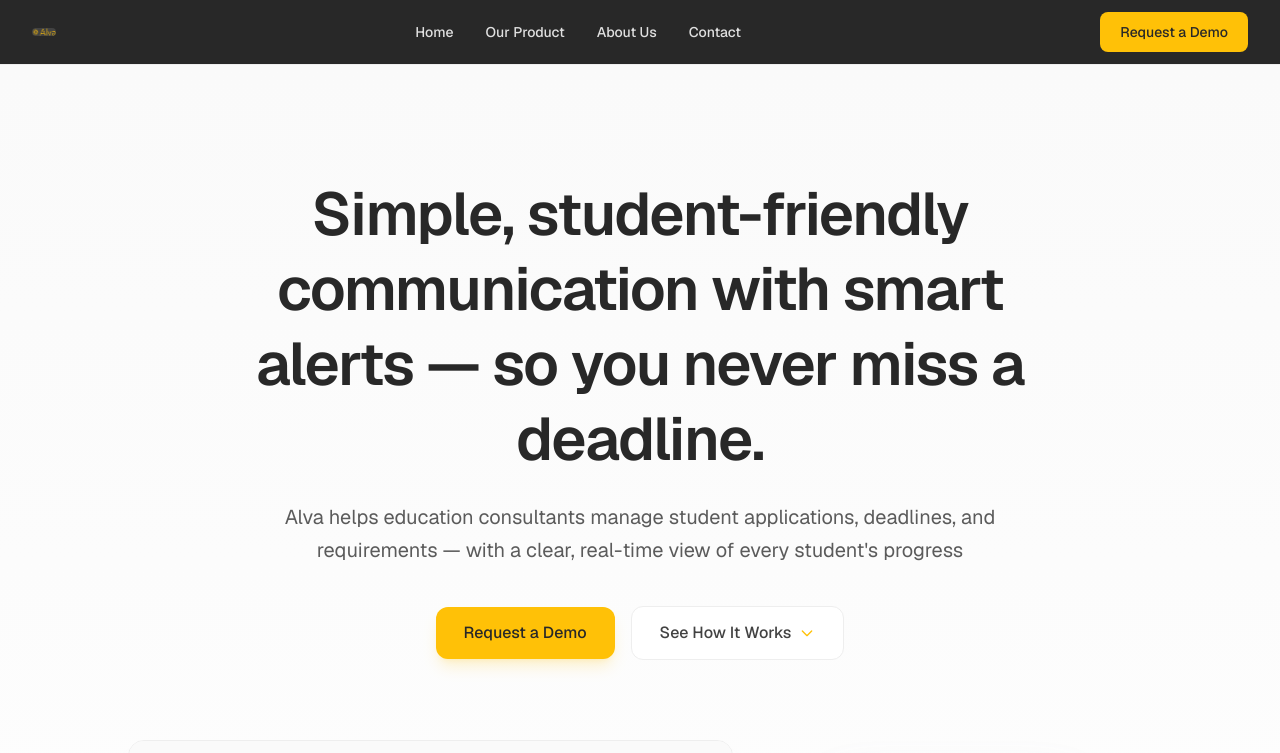
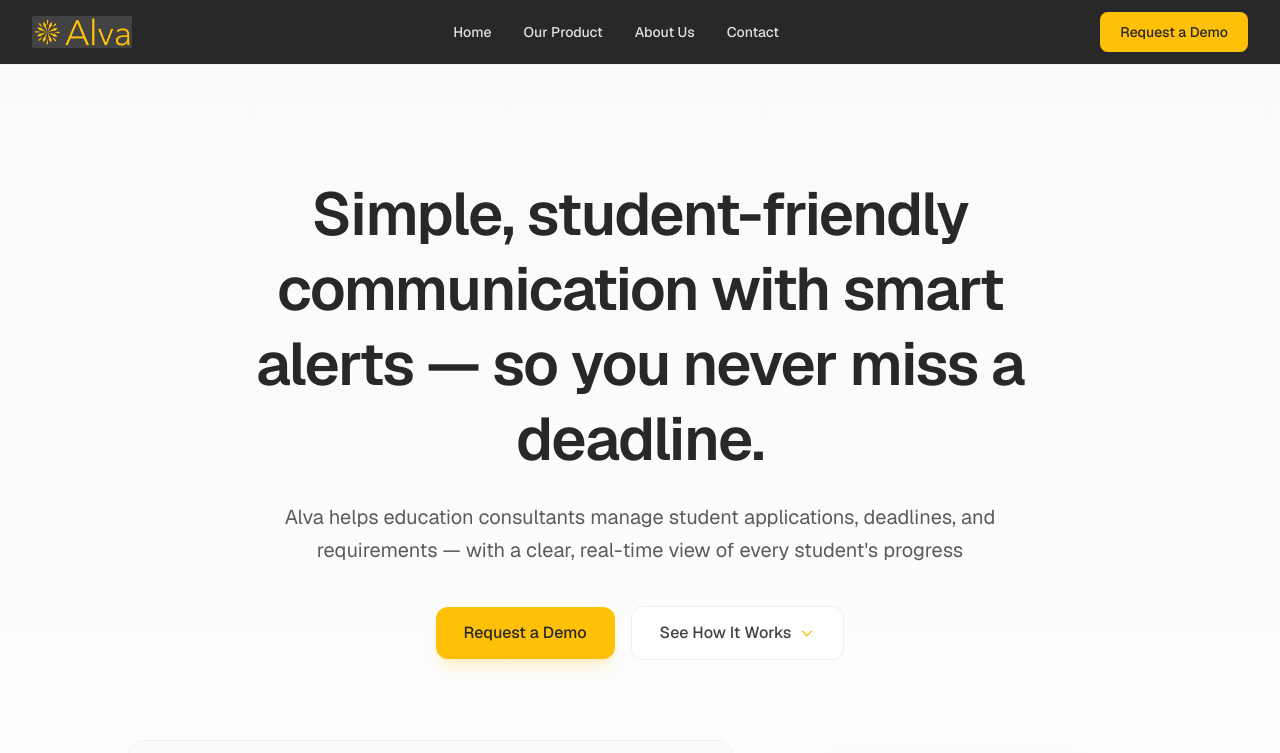
Before and after one commit to arjunnair1982/test, a Next.js app: page / in a window 1280 px wide. Shown: the top 753 px of the page. Built offline with nearby package versions, Linux system fonts and the light colour scheme.

Commit message:
Fix logo sizing with proper aspect ratio

```diff
--- a/src/components/Footer.tsx
+++ b/src/components/Footer.tsx
@@ -8,7 +8,7 @@ export function Footer() {
           {/* Company Info */}
           <div className="md:col-span-2">
             <a href="#">
-              <Image src="/logo.png" alt="Alva" width={24} height={24} className="rounded" />
+              <Image src="/logo.png" alt="Alva" width={100} height={32} className="h-8 w-auto" />
             </a>
             <p className="mt-4 text-sm text-gray-400 max-w-xs leading-relaxed">
               Workflow and communication platform for education consultants managing student university applications.
--- a/src/components/Navbar.tsx
+++ b/src/components/Navbar.tsx
@@ -11,7 +11,7 @@ export function Navbar() {
       <div className="max-w-7xl mx-auto px-6 lg:px-8">
         <div className="flex items-center justify-between h-16">
           <a href="#" className="flex items-center">
-            <Image src="/logo.png" alt="Alva" width={24} height={24} className="rounded" />
+            <Image src="/logo.png" alt="Alva" width={100} height={32} className="h-8 w-auto" priority />
           </a>
 
           <div className="hidden md:flex items-center gap-8">
```
